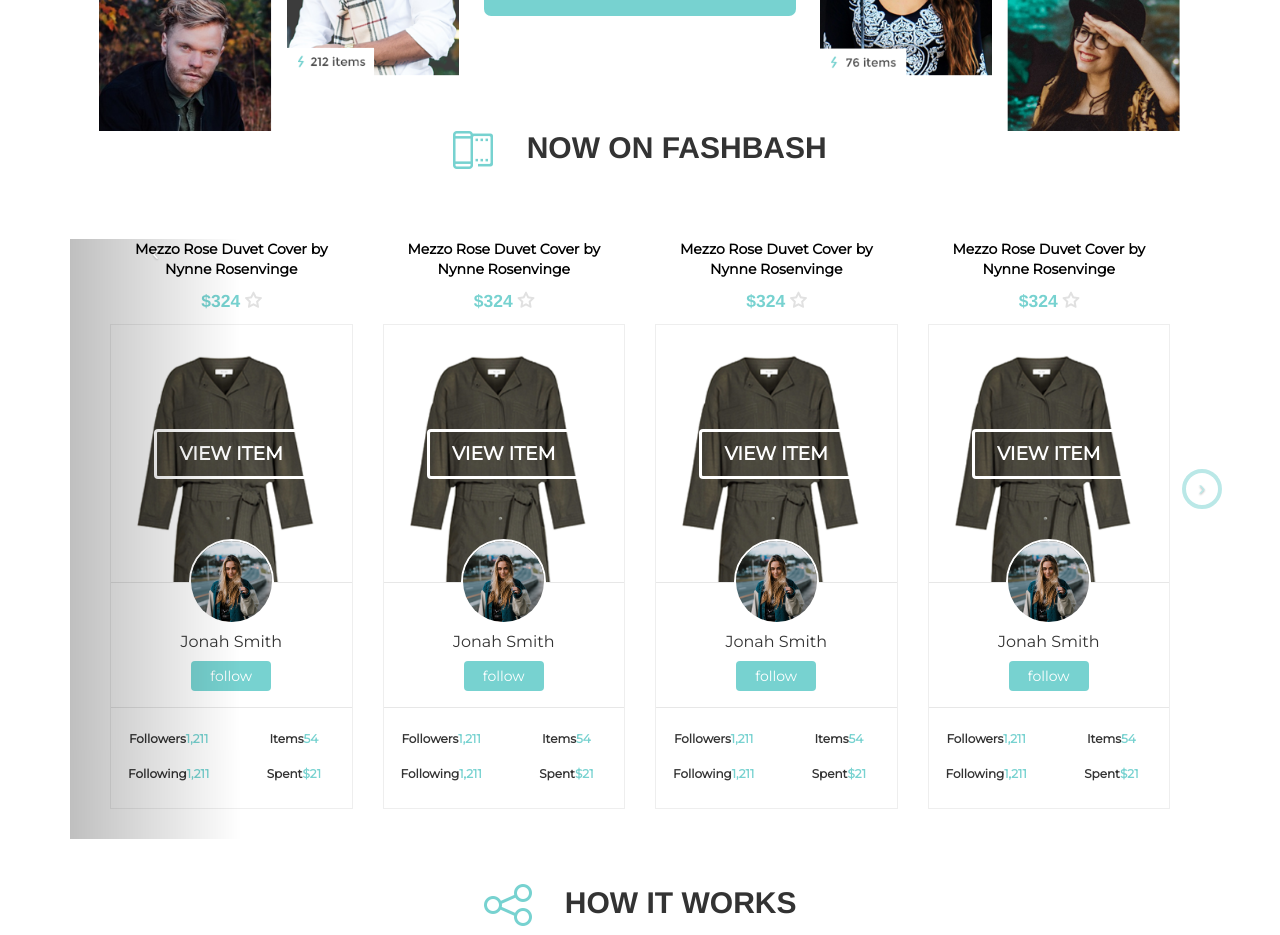
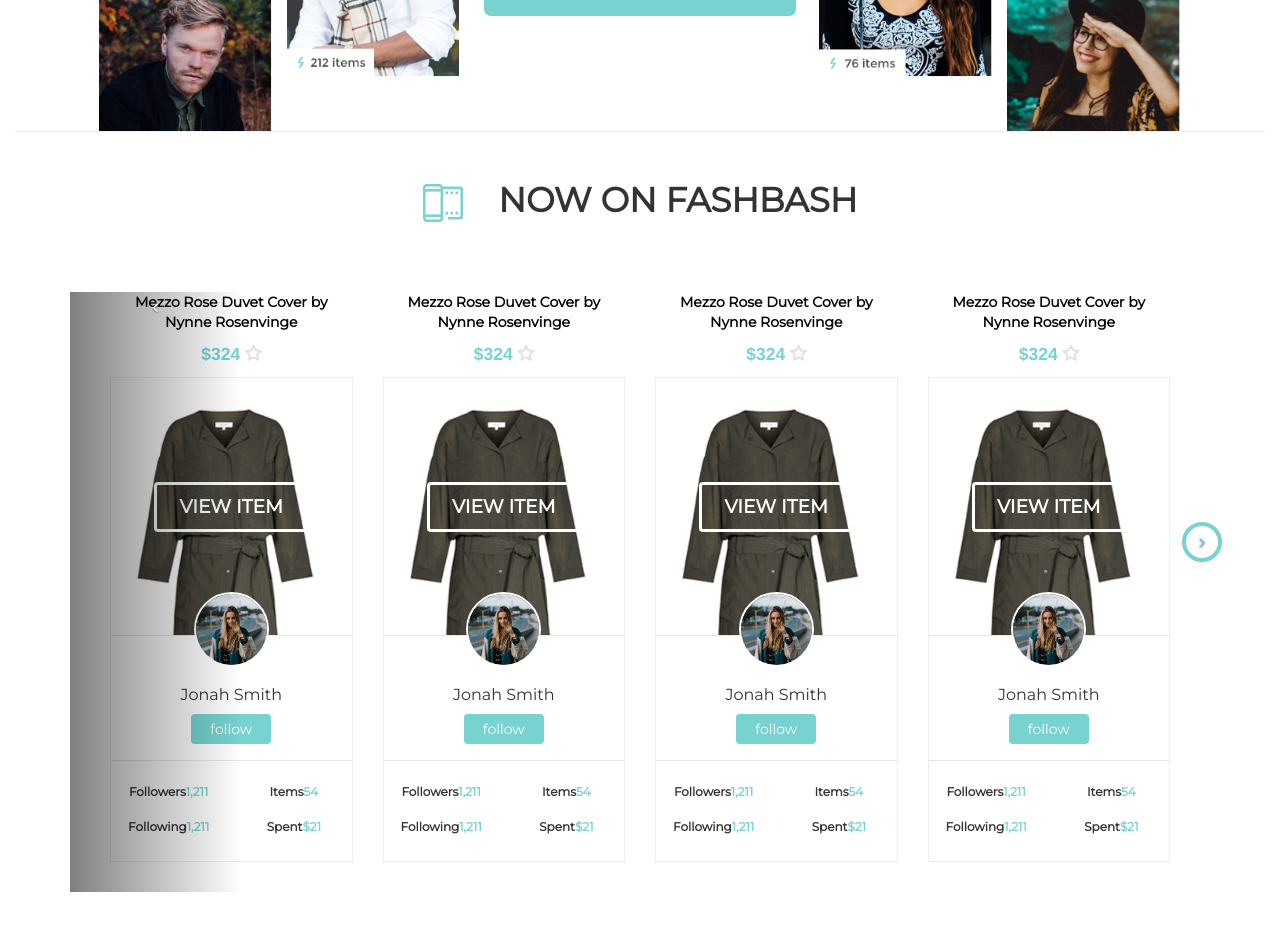
Before and after one commit to KhubaibGhouri/fashbash, an Angular app: page /home-2 in a window 1280 px wide. Shown: the part 540-1475 px from the top of the page. Built offline with nearby package versions, Linux system fonts and the light colour scheme.

Commit message:
fix home-2 issues

```diff
--- a/src/app/home-2/home-2.component.css
+++ b/src/app/home-2/home-2.component.css
@@ -13,6 +13,7 @@
 .box-comming{
     width: 100%;
     float: left;
+        border-bottom: 1px solid #eee;
 }
 .container-coming{
     max-width: 550px;
@@ -481,8 +482,8 @@ ul.link-space{
 }
 
 .card-profile_img img {
-    width: 85px;
-    height: 85px;
+    width: 75px;
+    height: 75px;
     margin: auto;
 
     border: 2px solid white;
@@ -857,3 +858,11 @@ span.card-bottom_numbers {
         padding: 20px 0;
     }
 }
+
+.fmly{
+        font-family: "Montserrat", sans-serif !important;
+        font-size: 34px;
+}
+.carousel-control{
+    opacity: 1;
+}
--- a/src/app/home-2/home-2.component.html
+++ b/src/app/home-2/home-2.component.html
@@ -35,11 +35,13 @@
 
 
 <div class="container">
-  <div class="row text-center">
-    <h2 style="padding:30px;"><span style="font-weight:bold;"> <span style="color:#77D2D0;"><img src="./assets/images/home-icn.png" alt=""></span> &nbsp;&nbsp; NOW ON FASHBASH</span></h2>
+
+  <div class='row'>
+
+    <div class='col-md-12'>
+              <div class="row text-center">
+    <h2 class="fmly" style="padding:30px;"><span style="font-weight:bold;"> <span style="color:#77D2D0;"><img src="./assets/images/home-icn.png" alt=""></span> &nbsp;&nbsp; NOW ON FASHBASH</span></h2>
   </div>
-  <div class='row'>
-    <div class='col-md-12'>
       <div class="carousel slide media-carousel" id="media">
         <div class="carousel-inner">
           <div class="item  active">
@@ -523,12 +525,12 @@
 
   <div class="">
     <div class="div_header text-center">
-        <h2> <span style="color:#77D2D0;"><img src="./assets/images/home-icn-2.png" alt=""></span> &nbsp;&nbsp; <span style="font-weight:bold;">HOW IT WORKS</span></h2>
+        <h2 class="fmly"><span style="color:#77D2D0;"><img src="./assets/images/home-icn-2.png" alt=""></span> &nbsp;&nbsp; <span style="font-weight:bold;">HOW IT WORKS</span></h2>
     </div>
 
     <div class="full_widthDiv">
       <div class="col-sm-5" style="background:#77D2D0;padding:60px 0;text-align:right;height:445px;">
-         <div class="col-sm-offset-6">
+         <div class="col-sm-offset-5">
               <div class=" text-center">
                 <span style="border:2px solid #60B7B5;border-radius:50%;padding:10px 14px;color:#fff;">1</span>
                 <br>
```
